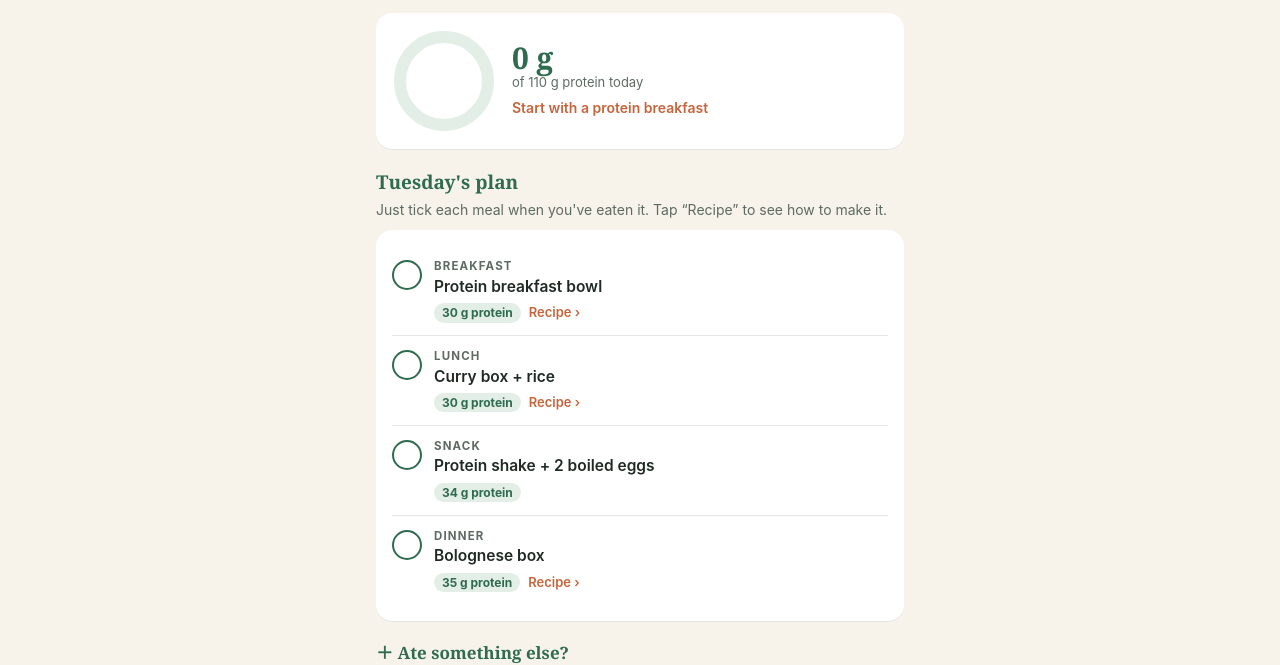
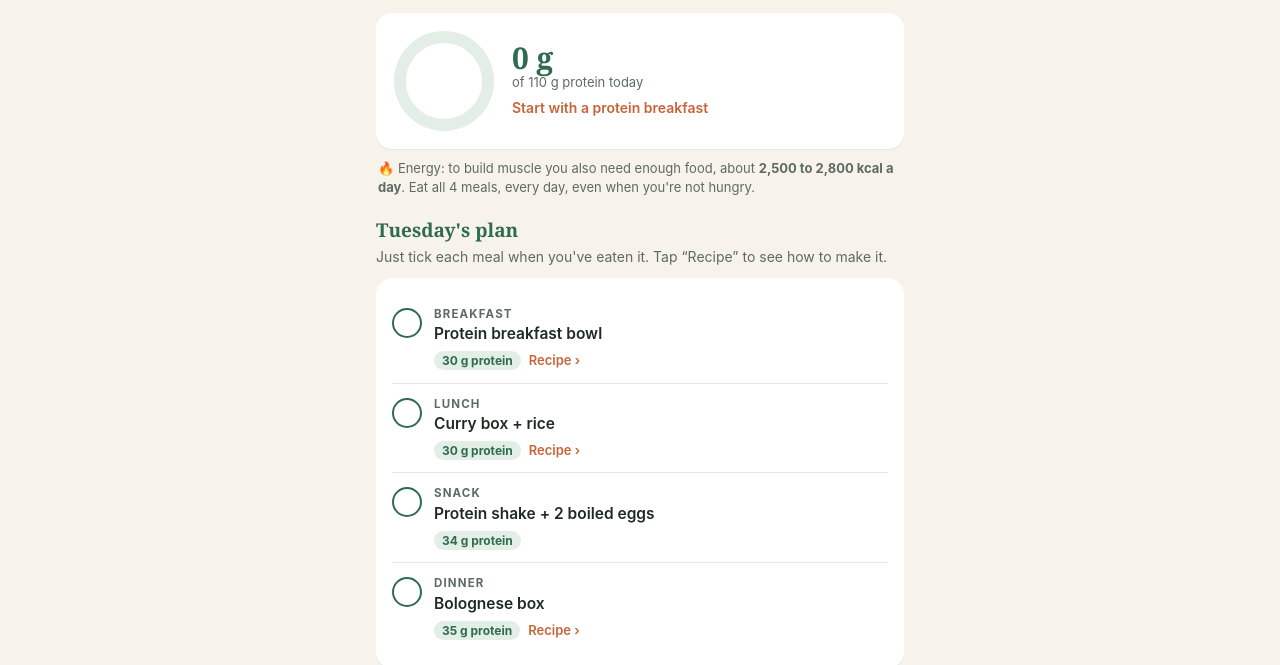
Before and after one commit to AlessaIbiza/georges, a plain HTML site: page eat-to-grow/index.html in a window 1280 px wide. Shown: the part 69-734 px from the top of the page. Drawn offline with Linux system fonts and the light colour scheme.

Commit message:
Eat to grow : recettes détaillées pas à pas, riz et œufs durs, repère calories
Co-Authored-By: Claude Opus 5.5 <noreply@anthropic.com>
Claude-Session: https://claude.ai/code/session_01GPhnbT6sB7eCovgvqE4MbN

```diff
--- a/eat-to-grow/index.html
+++ b/eat-to-grow/index.html
@@ -97,6 +97,7 @@ details.more summary::-webkit-details-marker{display:none}
    <svg width="104" height="104" viewBox="0 0 104 104" aria-hidden="true"><circle cx="52" cy="52" r="44" fill="none" stroke="#e3efe6" stroke-width="12"/><circle id="arc" cx="52" cy="52" r="44" fill="none" stroke="#2f6b4f" stroke-width="12" stroke-linecap="round" stroke-dasharray="276.5" stroke-dashoffset="276.5" transform="rotate(-90 52 52)"/></svg>
    <div><div class="num"><span id="got">0</span> g</div><div class="sub">of <span id="goal">110</span> g protein today</div><div class="msg" id="msg"></div></div>
   </div>
+  <p style="font-size:13px;color:var(--muted);margin:10px 2px 0">🔥 Energy: to build muscle you also need enough food, about <b>2,500 to 2,800 kcal a day</b>. Eat all 4 meals, every day, even when you're not hungry.</p>
   <div id="cook"></div>
   <h2 id="dayname">Today</h2>
   <p style="color:var(--muted);margin:-4px 0 10px;font-size:14px">Just tick each meal when you've eaten it. Tap “Recipe” to see how to make it.</p>
@@ -174,15 +175,17 @@ const PLAN=[
  [["Oats with milk, peanut butter, banana",26,6],["Chilli wrap + cheese",34,2],["Yoghurt + banana",18,-1],["Lentil dhal + rice + 2 eggs",35,3]],
  [["Protein breakfast bowl",30,4],["Egg fried rice",25,5],["Protein shake + banana",22,-1],["Chilli box + rice",27,2]],
  [["3 eggs on toast + cheese",33,-1],["Dhal box + rice",23,3],["Protein shake + 2 boiled eggs",34,-1],["Free meal, enjoy!",25,-1]]];
-const COOK={0:["Cook day (about 1 hour)","Make the bolognese and the coconut curry, a big pot of rice, and boil 6 eggs. Keep everything in boxes in the fridge.",[0,1]],3:["Cook day (about 45 min)","Make the red bean chilli and the lentil dhal for the rest of the week.",[2,3]]};
+const COOK={0:["Cook day (about 1 hour)","Make the bolognese and the coconut curry, a big pot of rice, and boil 6 eggs. Keep everything in boxes in the fridge.",[0,1,7,8]],3:["Cook day (about 45 min)","Make the red bean chilli and the lentil dhal for the rest of the week.",[2,3]]};
 const RECS=[
- {n:"Soya bolognese",p:"≈ 35 g / box",img:"bolo.jpg",ing:"4 boxes · 200 g soya mince, 2 onions, 3 garlic cloves, 2 cans chopped tomatoes, 2 tbsp tomato paste, 2 stock cubes, paprika, herbs, oil · spaghetti + cheese",s:["Soak the soya mince 10 min in 500 ml hot water with 1 stock cube. Squeeze it well with your hands: that's the secret.","Fry onion and garlic in oil 3 min. Add the soya mince, fry 5 min until a bit golden.","Add tomatoes, paste, the other stock cube, paprika and herbs. Simmer 15 min.","Cook the spaghetti, mix, share into 4 boxes. Add cheese when you eat."]},
- {n:"Coconut curry “chicken”",e:"🍛",p:"≈ 30 g / box",col:"linear-gradient(135deg,#d9a441,#c8643b)",ing:"4 boxes · 250 g soya chunks, 1 onion, 2 garlic cloves, 2 tbsp curry powder, 1 can coconut milk, 1 can chopped tomatoes, frozen veg, 1 stock cube · rice",s:["Soak the chunks 10 min in hot water with the stock cube. Squeeze well.","Fry the onion until golden, add chunks + curry powder, fry 5 min.","Add tomatoes, coconut milk and frozen veg. Simmer 15 min.","Cook a big pot of rice for the week. Share into 4 boxes."]},
- {n:"Red bean chilli",e:"🌶️",p:"≈ 27 g / box",col:"linear-gradient(135deg,#b4442f,#7a2b22)",ing:"4 boxes · 100 g soya mince, 2 cans red kidney beans, 1 onion, 2 garlic cloves, 1 can tomatoes, cumin, paprika, a little chilli · rice or wraps",s:["Soak and squeeze the soya mince.","Fry onion and garlic, add soya mince and spices.","Add rinsed beans and tomatoes, simmer 15 min."]},
- {n:"Lentil dhal",e:"🥘",p:"≈ 30 g with 2 eggs",col:"linear-gradient(135deg,#e2a23a,#b8722a)",ing:"4 boxes · 300 g red lentils, 1 onion, 2 garlic cloves, 2 tbsp curry powder, coconut milk or water, spinach, lemon · rice + yoghurt or eggs",s:["Fry onion, garlic and curry powder 3 min.","Add rinsed lentils + 900 ml water. Cook 20 min, stirring, until creamy.","Add spinach at the end and a squeeze of lemon."]},
- {n:"Stéphie's protein breakfast bowl",p:"≈ 30 g",img:"bowl.jpg",ing:"200 g Greek yoghurt, 2 tbsp fine soya mince, 1 tbsp chia (optional), banana or any fruit",s:["Mix the soya mince into the yoghurt, wait 10 min (it softens).","Add the fruit on top."]},
- {n:"Egg fried rice",e:"🍳",p:"≈ 25 g",col:"linear-gradient(135deg,#e7c25a,#c58b2b)",ing:"3 eggs, 1 bowl cooked rice from the fridge, frozen peas, oil, salt",s:["Fry rice and peas 3 min.","Push to the side, scramble the eggs, mix everything."]},
- {n:"Peanut butter oats",e:"🥣",p:"≈ 26 g",col:"linear-gradient(135deg,#c9a36b,#8a6436)",ing:"60 g oats, 300 ml milk, 2 tbsp peanut butter, 1 banana",s:["Cook the oats in the milk 5 min on low heat, stirring (or 2 min in the microwave).","Add the peanut butter and the sliced banana."]}];
+ {n:"Soya bolognese",p:"≈ 35 g / box",img:"bolo.jpg",ing:"For 4 boxes · 200 g soya mince · 2 onions · 3 garlic cloves · 2 cans chopped tomatoes · 2 tbsp tomato paste · 2 stock cubes · 1 tsp paprika · 1 tsp mixed herbs · 2 tbsp oil · 400 g spaghetti · cheese",s:["Put the soya mince in a big bowl. Pour 500 ml of boiling water on it with 1 stock cube. Wait 10 minutes: it swells and becomes soft.","Squeeze the soya mince hard with your hands over the sink to remove all the water. This is the secret: then it takes all the taste of the sauce.","Chop the onions and the garlic. In a big pan, heat the oil on medium heat and cook them 3 minutes, stirring.","Add the soya mince. Cook 5 minutes, stirring, until it is a bit golden.","Add the tomatoes, the tomato paste, the second stock cube (crumbled), the paprika, the herbs and 1 glass of water. Cook 15 minutes on low heat, stirring from time to time.","Meanwhile, boil a big pot of salted water and cook the spaghetti for the time written on the pack. Drain.","Mix the spaghetti with the sauce and share into 4 boxes. Keep them in the fridge (4 days max). Add grated cheese when you eat."]},
+ {n:"Coconut curry “chicken”",e:"🍛",p:"≈ 30 g / box",col:"linear-gradient(135deg,#d9a441,#c8643b)",ing:"For 4 boxes · 250 g soya chunks · 1 onion · 2 garlic cloves · 2 tbsp curry powder · 1 can coconut milk · 1 can chopped tomatoes · 2 handfuls frozen veg · 1 stock cube · 2 tbsp oil · serve with rice",s:["Put the soya chunks in a big bowl with 750 ml of boiling water and the stock cube. Wait 10 minutes.","Squeeze the chunks well with your hands to remove the water.","Chop the onion and garlic. Heat the oil in a big pan and cook them 3 minutes until golden.","Add the chunks and the curry powder. Cook 5 minutes, stirring.","Add the tomatoes, the coconut milk and the frozen veg. Cook 15 minutes on low heat.","Share into 4 boxes with rice (see “Rice for the week”). Fridge, 4 days max."]},
+ {n:"Red bean chilli",e:"🌶️",p:"≈ 27 g / box",col:"linear-gradient(135deg,#b4442f,#7a2b22)",ing:"For 4 boxes · 100 g soya mince · 2 cans red kidney beans · 1 onion · 2 garlic cloves · 1 can chopped tomatoes · 1 tsp cumin · 1 tsp paprika · a little chilli · 1 stock cube · 2 tbsp oil · rice or wraps",s:["Soak the soya mince 10 minutes in 300 ml of boiling water with the stock cube, then squeeze it well.","Chop the onion and garlic, cook them 3 minutes in the oil.","Add the soya mince and the spices, cook 5 minutes, stirring.","Open the beans, pour them into a sieve and rinse them with water. Add them to the pan with the tomatoes.","Cook 15 minutes on low heat. Share into 4 boxes with rice, or eat in a wrap with cheese."]},
+ {n:"Lentil dhal",e:"🥘",p:"≈ 30 g with 2 eggs",col:"linear-gradient(135deg,#e2a23a,#b8722a)",ing:"For 4 boxes · 300 g red lentils · 1 onion · 2 garlic cloves · 2 tbsp curry powder · 900 ml water (or 1 can coconut milk + 500 ml water) · 2 handfuls spinach · ½ lemon · 2 tbsp oil · rice + yoghurt or 2 boiled eggs",s:["Put the lentils in a sieve and rinse them under cold water.","Chop the onion and garlic. Cook them 3 minutes in the oil with the curry powder.","Add the lentils and the water. Bring to the boil, then cook 20 minutes on low heat. Stir often so it doesn't stick: it becomes creamy.","At the end, add the spinach (it melts in 1 minute) and the lemon juice.","Share into 4 boxes with rice. Add yoghurt or 2 boiled eggs when you eat."]},
+ {n:"Stéphie's protein breakfast bowl",p:"≈ 30 g",img:"bowl.jpg",ing:"200 g Greek yoghurt · 2 tbsp fine soya mince · 1 tbsp chia seeds · 3 tbsp water · 1 banana or any fruit",s:["CHIA: put the chia seeds in a glass with 3 tbsp of water. Stir. Leave 20 minutes: they swell and become like a jelly.","SOYA: in a bowl, mix the soya mince into the yoghurt. Leave 20 minutes too: the soya swells and becomes soft.","Mix the swollen chia into the yoghurt.","Cut the banana or the fruit on top. Ready!","💡 Easiest: prepare it in the evening, right after the gym, and keep it in the fridge. In the morning, just add the fruit."]},
+ {n:"Egg fried rice",e:"🍳",p:"≈ 25 g",col:"linear-gradient(135deg,#e7c25a,#c58b2b)",ing:"3 eggs · 1 bowl of cooked rice (from the fridge) · 1 handful frozen peas · 1 tbsp oil · salt, pepper",s:["Heat the oil in a pan on medium-high heat.","Add the rice and the peas. Cook 3 minutes, stirring.","Push everything to one side of the pan. Break the 3 eggs on the empty side and stir them with a spoon until cooked (about 1 minute).","Mix everything together, add salt and pepper. Eat hot."]},
+ {n:"Peanut butter oats",e:"🥣",p:"≈ 26 g",col:"linear-gradient(135deg,#c9a36b,#8a6436)",ing:"60 g oats (about 6 tbsp) · 300 ml milk · 2 tbsp peanut butter · 1 banana",s:["Put the oats and the milk in a small pot on low heat.","Cook 5 minutes, stirring, until thick. (Or: 2 minutes in the microwave in a big bowl.)","Add the peanut butter and the sliced banana on top."]},
+ {n:"Rice for the week",e:"🍚",p:"base",col:"linear-gradient(135deg,#9fb8a6,#5f7f6c)",ing:"2 cups of rice · 4 cups of water · 1 pinch of salt",s:["Put the rice, the water and the salt in a pot. Bring to the boil.","As soon as it boils: put the lid on, turn the heat to the lowest, and cook 15 minutes. Don't open the lid.","Turn off the heat and leave 5 more minutes with the lid on.","Let it cool, then keep it in a box in the fridge (4 days max). Use it for all your meals."]},
+ {n:"Boiled eggs",e:"🥚",p:"6 g / egg",col:"linear-gradient(135deg,#e9d8a6,#c9a24a)",ing:"6 eggs · water",s:["Put the eggs in a pot, cover them with cold water.","Bring to the boil, then cook 10 minutes.","Put them in cold water to cool, then keep them in the fridge (with the shell) for up to 5 days."]}];
 const $=id=>document.getElementById(id);
 const K="etg1";let S;try{S=JSON.parse(localStorage.getItem(K))||{}}catch(e){S={}}
 S.days=S.days||{};S.shop=S.shop||{};S.kg=S.kg||61;
```
